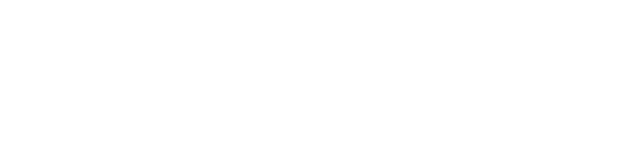
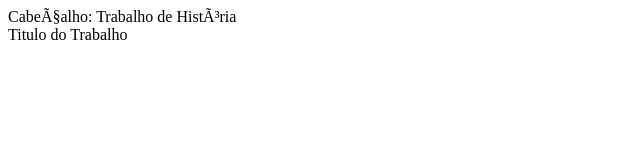
Before and after one commit to Joao2628/PaginaHistoria, a plain HTML site: page Index.html in a window 1280 px wide. Shown: the whole page, without its empty margins (0-640 px from the left). Drawn offline with Linux system fonts and the light colour scheme.

Commit message:
Update Index.html

```diff
--- a/Index.html
+++ b/Index.html
@@ -2,4 +2,21 @@
 <html lang="pt-BR">
   <head>
     <meta charset=UFT-8">
-    <meta name="viewport" content= width
+    <meta name="viewport" content= width=device-width, intial-scale=1.0>
+    <title>Trabalho de História</title>
+    <link rel="stylesheet" href="styles.css">
+  </head>
+  <body>
+    <!-- Cabeçalho -->
+    <header class="header">
+      Cabeçalho: Trabalho de História
+    </header>
+
+    <!-- Corpo Principal -->
+    <main class="titulo-trabalho" -->
+      <!-- Div "titulo-trabalho" -->
+      <div class="titulo-trabalho">
+        Titulo do Trabalho
+      </div>
+
+      <!-- Div para o resumo e vídeo -->
```
